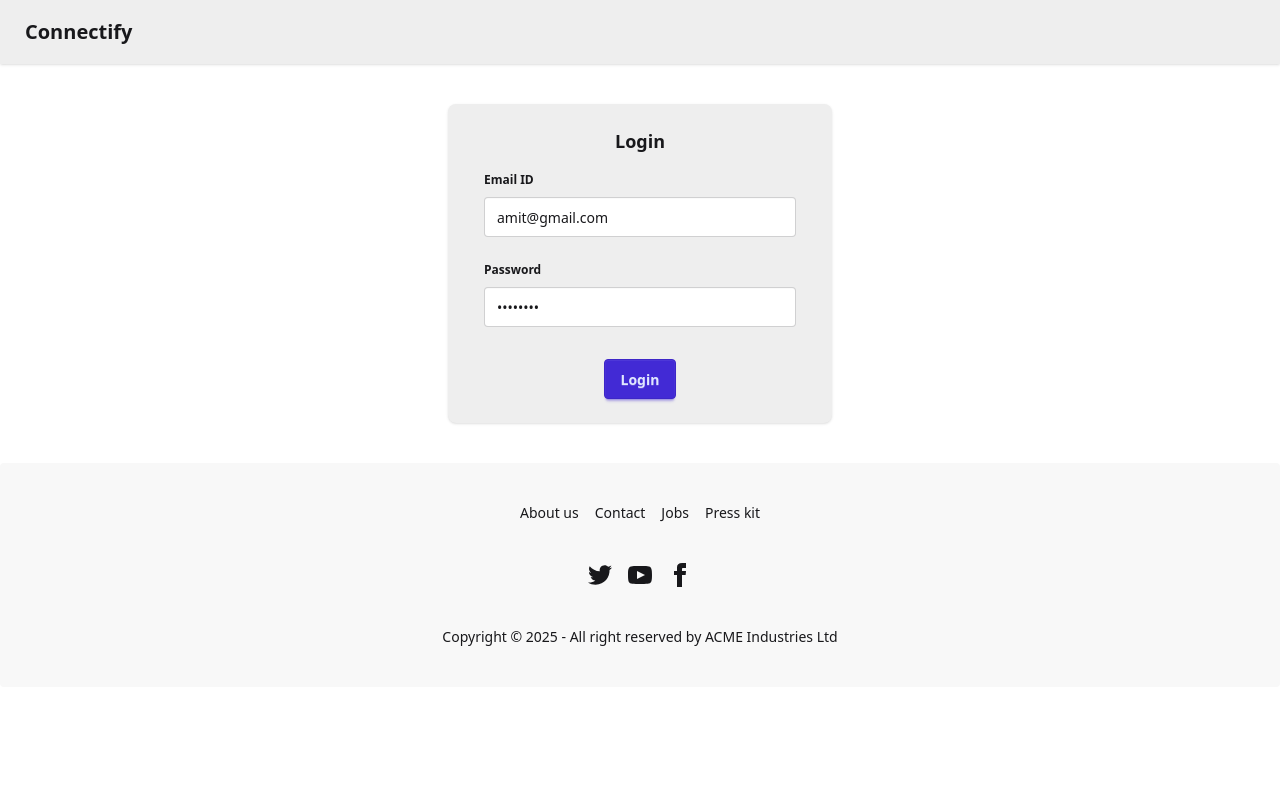
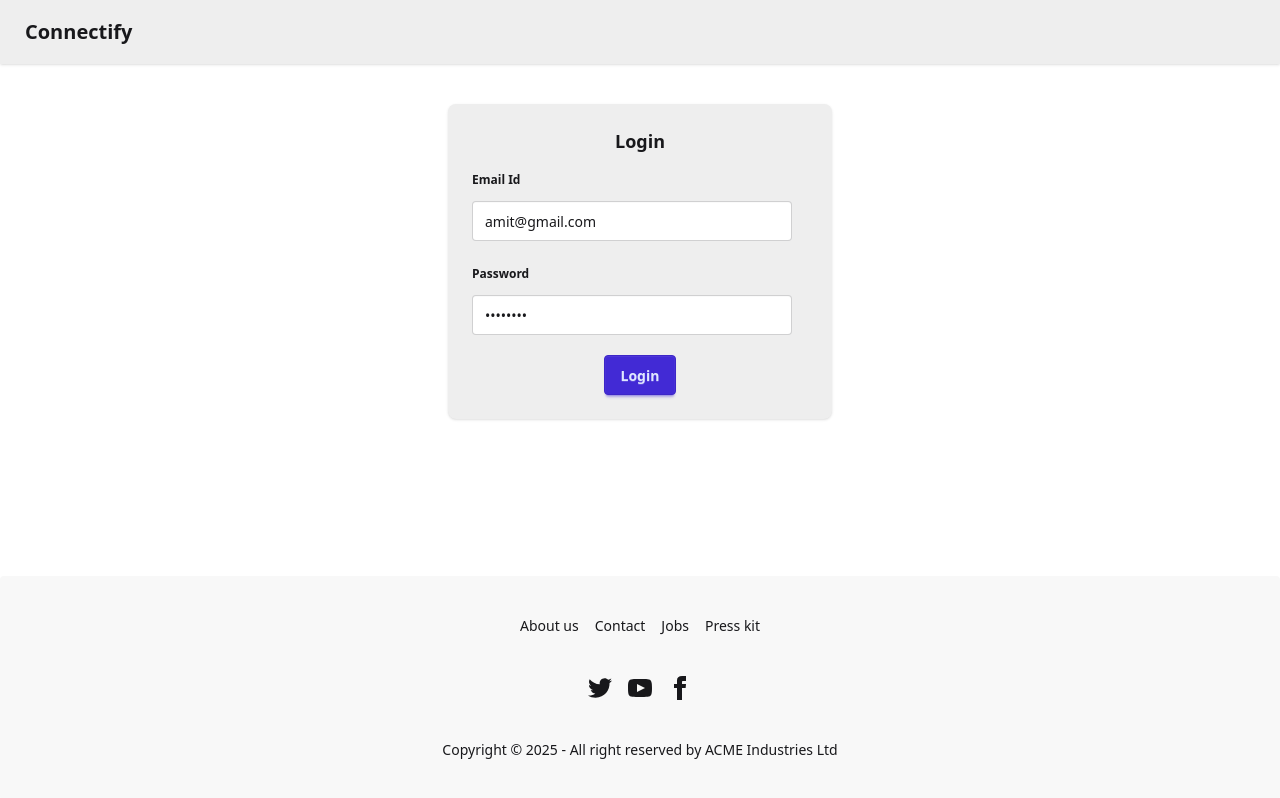
Before and after one commit to amityadav2321/Connectify-web, a React (Vite) app: page /login in a window 1280 px wide. Built offline with nearby package versions, Linux system fonts and the light colour scheme; no server answers.

Commit message:
build logout features

```diff
--- a/src/components/Footer.jsx
+++ b/src/components/Footer.jsx
@@ -2,7 +2,7 @@ import React from 'react'
 
 const Footer = () => {
   return (
-    <footer className="footer footer-horizontal footer-center bg-base-200 text-base-content rounded p-10  bottom-0">
+    <footer className="footer footer-horizontal footer-center bg-base-200 text-base-content rounded p-10 fixed bottom-0">
   <nav className="grid grid-flow-col gap-4">
     <a className="link link-hover">About us</a>
     <a className="link link-hover">Contact</a>
--- a/src/components/Login.jsx
+++ b/src/components/Login.jsx
@@ -10,6 +10,7 @@ const Login = () => {
 
   const [emailId,setEmailId]=useState("amit@gmail.com");
   const [password,setPassword ]=useState("Amit@123");
+  const [error,setError]=useState();
   const dispatch=useDispatch();
   const navigate=useNavigate();
 
@@ -24,6 +25,7 @@ const Login = () => {
        return navigate("/")
      }
      catch(err){
+      setError(err?.response?.data || "something went wrong")
       console.error(err);
      }
   };
@@ -34,18 +36,20 @@ const Login = () => {
         <div className="card bg-base-300 w-96 shadow-sm">
         <div className="card-body">
         <h2 className="card-title justify-center">Login</h2>
-        <div className='justify-center px-3'>
-            <fieldset className="fieldset">
-            <legend className="fieldset-legend">Email ID</legend>
-            <input className="input validator " value={emailId} onChange={(e)=>setEmailId(e.target.value)} type="email" required placeholder="email@gmail.com" />
+        <div>
+          <fieldset className="fieldset pt-2">
+            <legend className="fieldset-legend">Email Id</legend>
+            <input type="text" className="input" placeholder="Email Id" value={emailId} onChange={(e)=>setEmailId(e.target.value)} />
 
-            </fieldset>
-            <fieldset className="fieldset">
+          </fieldset>
+          <fieldset className="fieldset pt-2">
             <legend className="fieldset-legend pt-5">Password</legend>
-            <input type="password" value={password} className="input validator" onChange={(e)=>setPassword(e.target.value)} required placeholder="Password" minLength="8" />
-            </fieldset>
+            <input type="password" className="input" value={password} onChange={(e)=>setPassword(e.target.value)} placeholder="Password" />
+
+          </fieldset>
         </div>
-        <div className="card-actions justify-center pt-5">
+        <p className='text-red-500'>{error}</p>
+        <div className="card-actions justify-center ">
         <button className="btn btn-primary " onClick={handleLogin}>Login</button>
         </div>
         </div>
--- a/src/components/NavBar.jsx
+++ b/src/components/NavBar.jsx
@@ -1,11 +1,25 @@
+import axios from 'axios';
 import React from 'react'
-import { useSelector } from 'react-redux';
-import { Link } from 'react-router-dom';
+import { useDispatch, useSelector } from 'react-redux';
+import { Link, useNavigate } from 'react-router-dom';
+import { BASE_URL } from '../utils/constants';
+import { removeUser } from '../utils/userSlice';
 
 const NavBar = () => {
 
   const user=useSelector((store)=>store.user);
-  console.log(user);
+  const dispatch=useDispatch();
+  const navigate=useNavigate();
+  const handleLogOut=async()=>{
+      try {
+        await axios.post(BASE_URL+"/logout",{},{withCredentials:true});
+        dispatch(removeUser());
+        return navigate("/login")
+      } catch (err) {
+        //ERROR Page
+      }
+  }
+
   return (
 
         <div className="navbar bg-base-300 shadow-sm">
@@ -34,7 +48,7 @@ const NavBar = () => {
           </Link>
         </li>
         <li><a>Settings</a></li>
-        <li><a>Logout</a></li>
+        <li><a onClick={handleLogOut}>Logout</a></li>
       </ul>
     </div>
 
```
